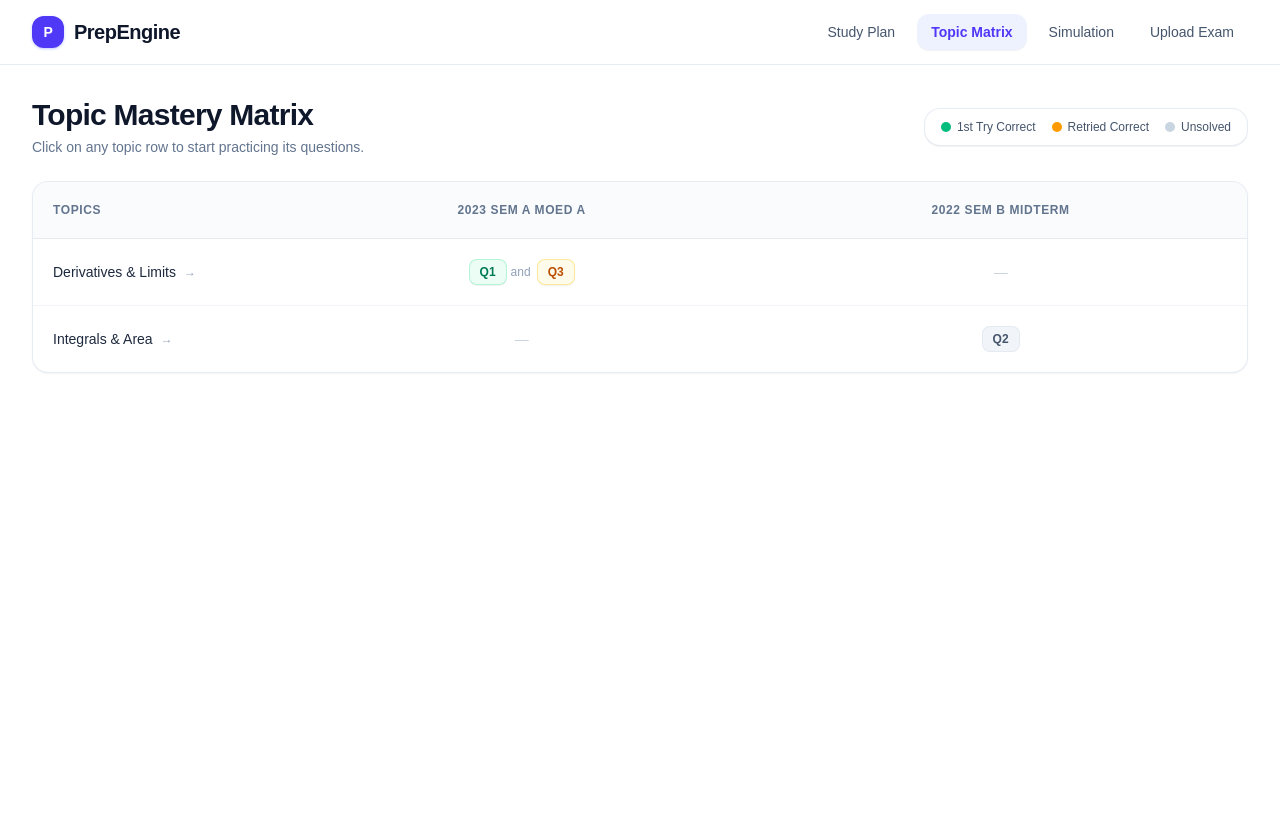
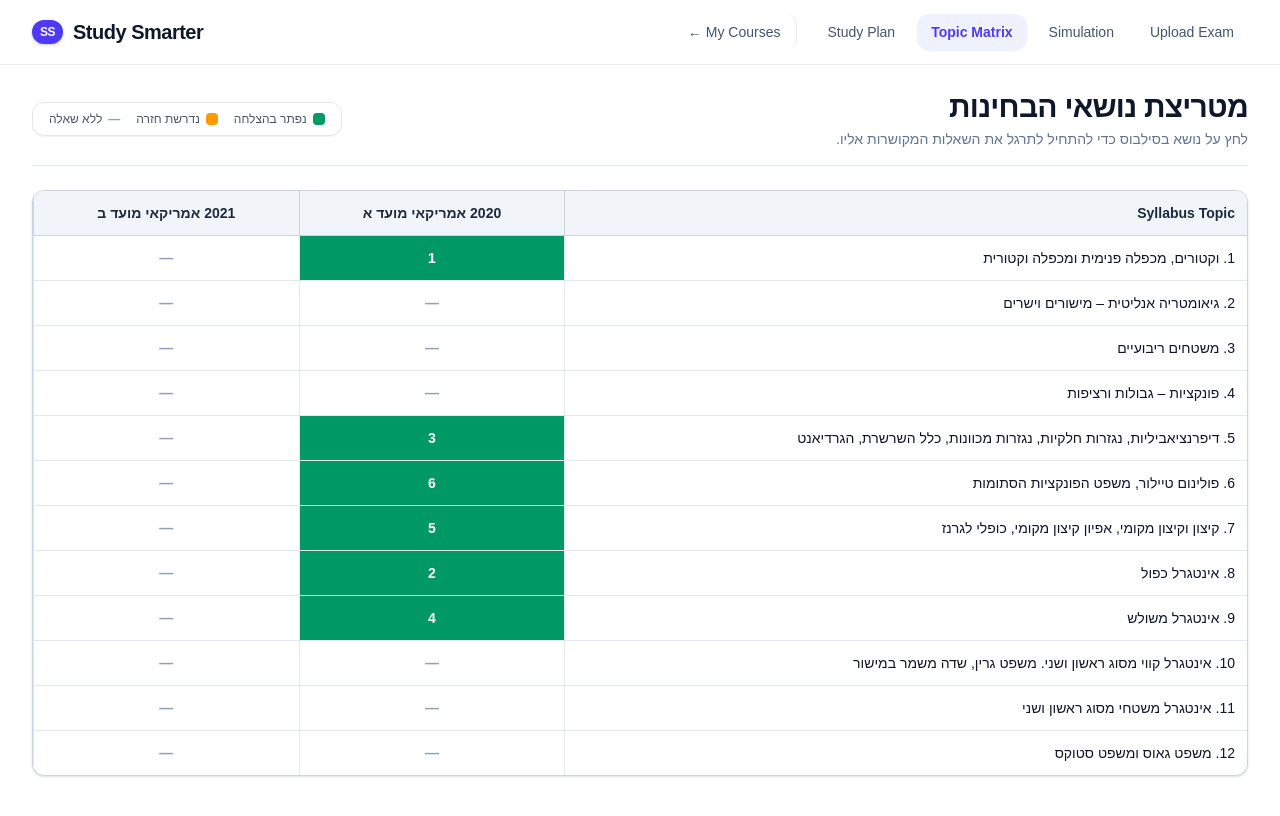
Before and after one commit to mariahazboun06-star/exam-engine-app-new, a Next.js app: page /matrix in a window 1280 px wide. Shown: the top 816 px of the page. Built offline with nearby package versions, Linux system fonts and the light colour scheme.

Commit message:
Update topic matrix to Hebrew RTL format

```diff
--- a/app/components/Navbar.tsx
+++ b/app/components/Navbar.tsx
@@ -5,6 +5,9 @@ import { usePathname } from 'next/navigation';
 
 export default function Navbar() {
   const pathname = usePathname();
+
+  // Hide course-specific actions on global/dashboard pages
+  const isDashboard = pathname === '/dashboard' || pathname === '/';
 
   const navItems = [
     { name: 'Study Plan', href: '/plan' },
@@ -17,14 +20,24 @@ export default function Navbar() {
     <header className="sticky top-0 z-50 backdrop-blur-md bg-white/80 border-b border-slate-200/80">
       <div className="max-w-7xl mx-auto px-4 sm:px-6 lg:px-8">
         <div className="flex items-center justify-between h-16">
-          <Link href="/plan" className="flex items-center gap-2.5 font-bold text-xl text-slate-900 tracking-tight">
-            <span className="flex items-center justify-center w-8 h-8 rounded-xl bg-indigo-600 text-white font-black text-sm shadow-sm shadow-indigo-200">
-              P
+          {/* Logo / Brand */}
+          <Link href="/dashboard" className="flex items-center gap-2.5 font-bold text-xl text-slate-900 tracking-tight">
+            <span className="flex items-center justify-center px-2 py-1 rounded-xl bg-indigo-600 text-white font-black text-xs shadow-sm shadow-indigo-200">
+              SS
             </span>
-            <span>PrepEngine</span>
+            <span>Study Smarter</span>
           </Link>
 
+          {/* Navigation Items - Only visible when inside a specific course view */}
+          {!isDashboard && (
             <nav className="flex items-center gap-1 sm:gap-2">
+              <Link
+                href="/dashboard"
+                className="px-3.5 py-2 rounded-xl text-sm font-medium text-slate-600 hover:text-slate-900 hover:bg-slate-100/80 transition-all mr-2 border-r border-slate-200 pr-4"
+              >
+                ← My Courses
+              </Link>
+
               {navItems.map((item) => {
                 const isActive = pathname.startsWith(item.href);
                 return (
@@ -42,6 +55,7 @@ export default function Navbar() {
                 );
               })}
             </nav>
+          )}
         </div>
       </div>
     </header>
--- a/app/layout.tsx
+++ b/app/layout.tsx
@@ -3,7 +3,7 @@ import Navbar from '@/app/components/Navbar';
 import './globals.css';
 
 export const metadata: Metadata = {
-  title: 'PrepEngine | Smart Student Hub',
+  title: 'Study Smarter | Smart Student Hub',
   description: 'Dynamic spaced repetition and exam mastery platform',
 };
 
--- a/app/matrix/page.tsx
+++ b/app/matrix/page.tsx
@@ -9,113 +9,121 @@ export default function TopicMatrixPage() {
   useEffect(() => {
     setMatrixData({
       exams: [
-        { id: 'e1', title: '2023 Sem A Moed A' },
-        { id: 'e2', title: '2022 Sem B Midterm' }
+        { id: 'e1', title: '2020 אמריקאי מועד א' },
+        { id: 'e2', title: '2021 אמריקאי מועד ב' }
       ],
       topics: [
-        { id: 't1', name: 'Derivatives & Limits' },
-        { id: 't2', name: 'Integrals & Area' }
+        { id: 't1', num: 1, name: 'וקטורים, מכפלה פנימית ומכפלה וקטורית' },
+        { id: 't2', num: 2, name: 'גיאומטריה אנליטית – מישורים וישרים' },
+        { id: 't3', num: 3, name: 'משטחים ריבועיים' },
+        { id: 't4', num: 4, name: 'פונקציות – גבולות ורציפות' },
+        { id: 't5', num: 5, name: 'דיפרנציאביליות, נגזרות חלקיות, נגזרות מכוונות, כלל השרשרת, הגרדיאנט' },
+        { id: 't6', num: 6, name: 'פולינום טיילור, משפט הפונקציות הסתומות' },
+        { id: 't7', num: 7, name: 'קיצון וקיצון מקומי, אפיון קיצון מקומי, כופלי לגרנז' },
+        { id: 't8', num: 8, name: 'אינטגרל כפול' },
+        { id: 't9', num: 9, name: 'אינטגרל משולש' },
+        { id: 't10', num: 10, name: 'אינטגרל קווי מסוג ראשון ושני. משפט גרין, שדה משמר במישור' },
+        { id: 't11', num: 11, name: 'אינטגרל משטחי מסוג ראשון ושני' },
+        { id: 't12', num: 12, name: 'משפט גאוס ומשפט סטוקס' }
       ],
       questions: [
-        { id: 'q1', q_number: 1, exam_id: 'e1', topic_id: 't1', first_try_correct: true, total_attempts: 1 },
-        { id: 'q2', q_number: 3, exam_id: 'e1', topic_id: 't1', first_try_correct: false, total_attempts: 2, latest_correct: true },
-        { id: 'q3', q_number: 2, exam_id: 'e2', topic_id: 't2', first_try_correct: null, total_attempts: 0 }
+        { id: 'q1', q_number: '1', exam_id: 'e1', topic_id: 't1', status: 'correct' },
+        { id: 'q2', q_number: '3', exam_id: 'e1', topic_id: 't5', status: 'correct' },
+        { id: 'q3', q_number: '6', exam_id: 'e1', topic_id: 't6', status: 'correct' },
+        { id: 'q4', q_number: '5', exam_id: 'e1', topic_id: 't7', status: 'correct' },
+        { id: 'q5', q_number: '2', exam_id: 'e1', topic_id: 't8', status: 'correct' },
+        { id: 'q6', q_number: '4', exam_id: 'e1', topic_id: 't9', status: 'correct' }
       ]
     });
   }, []);
 
   if (!matrixData) {
     return (
-      <div className="min-h-[60vh] flex items-center justify-center">
-        <div className="text-slate-400 font-medium animate-pulse">Loading Knowledge Matrix...</div>
+      <div className="min-h-[60vh] flex items-center justify-center" dir="rtl">
+        <div className="text-slate-400 font-medium animate-pulse">טוען את מטריצת הנושאים...</div>
       </div>
     );
   }
 
-  const getQuestionStyle = (q: any) => {
-    if (q.first_try_correct === true) {
-      return 'bg-emerald-50 text-emerald-700 border-emerald-200/80 shadow-2xs';
-    }
-    if (q.first_try_correct === false && q.latest_correct && q.total_attempts > 1) {
-      return 'bg-amber-50 text-amber-700 border-amber-200/80 shadow-2xs';
-    }
-    return 'bg-slate-100 text-slate-600 border-slate-200/80';
-  };
-
   return (
-    <div className="max-w-7xl mx-auto pt-8 px-4 sm:px-6 lg:px-8 space-y-6">
-      <div className="flex flex-col sm:flex-row sm:items-center justify-between gap-4">
+    <div className="max-w-7xl mx-auto pt-6 px-4 sm:px-6 lg:px-8 space-y-6" dir="rtl">
+      {/* Header Bar */}
+      <div className="flex flex-col sm:flex-row sm:items-center justify-between gap-4 border-b border-slate-200 pb-4">
         <div>
-          <h1 className="text-2xl sm:text-3xl font-bold text-slate-900 tracking-tight">Topic Mastery Matrix</h1>
+          <h1 className="text-2xl sm:text-3xl font-bold text-slate-900 tracking-tight">מטריצת נושאי הבחינות</h1>
           <p className="text-slate-500 text-sm mt-1">
-            Click on any topic row to start practicing its questions.
+            לחץ על נושא בסילבוס כדי להתחיל לתרגל את השאלות המקושרות אליו.
           </p>
         </div>
 
-        <div className="flex items-center gap-4 bg-white px-4 py-2.5 rounded-2xl border border-slate-200/80 text-xs font-medium text-slate-600 shadow-2xs">
+        {/* Legend */}
+        <div className="flex items-center gap-4 bg-white px-4 py-2 rounded-xl border border-slate-200 text-xs font-medium text-slate-600 shadow-2xs">
           <span className="flex items-center gap-1.5">
-            <span className="w-2.5 h-2.5 rounded-full bg-emerald-500"></span> 1st Try Correct
+            <span className="w-3 h-3 rounded bg-emerald-600"></span> נפתר בהצלחה
           </span>
           <span className="flex items-center gap-1.5">
-            <span className="w-2.5 h-2.5 rounded-full bg-amber-500"></span> Retried Correct
+            <span className="w-3 h-3 rounded bg-amber-500"></span> נדרשת חזרה
           </span>
           <span className="flex items-center gap-1.5">
-            <span className="w-2.5 h-2.5 rounded-full bg-slate-300"></span> Unsolved
+            <span className="text-slate-400 font-bold">—</span> ללא שאלה
           </span>
         </div>
       </div>
 
-      <div className="bg-white rounded-2xl border border-slate-200/80 shadow-xs overflow-hidden">
+      {/* Sheet Matrix Container */}
+      <div className="bg-white rounded-xl border border-slate-300 shadow-sm overflow-hidden">
         <div className="overflow-x-auto">
-          <table className="w-full border-collapse text-left">
+          <table className="w-full border-collapse text-right text-sm">
             <thead>
-              <tr className="bg-slate-50/80 border-b border-slate-200/80 text-xs uppercase tracking-wider text-slate-500 font-semibold">
-                <th className="p-4 sm:p-5 w-64">Topics</th>
+              <tr className="bg-slate-100 border-b border-slate-300 text-slate-800 font-bold">
+                <th className="p-3 border-l border-slate-300 min-w-[320px]">
+                  Syllabus Topic
+                </th>
                 {matrixData.exams.map((exam: any) => (
-                  <th key={exam.id} className="p-4 sm:p-5 text-center min-w-[160px]">
+                  <th key={exam.id} className="p-3 text-center min-w-[180px] border-l border-slate-300">
                     {exam.title}
                   </th>
                 ))}
               </tr>
             </thead>
-            <tbody className="divide-y divide-slate-100 text-sm">
+            <tbody className="divide-y divide-slate-200">
               {matrixData.topics.map((topic: any) => {
-                const topicQuestions = matrixData.questions.filter((q: any) => q.topic_id === topic.id);
-                const isTopicMastered = topicQuestions.length > 0 && topicQuestions.every((q: any) => q.first_try_correct === true);
-
                 return (
-                  <tr key={topic.id} className="hover:bg-slate-50/50 transition-colors">
-                    <td className={`p-4 sm:p-5 font-medium transition-colors ${isTopicMastered ? 'bg-emerald-50/60 text-emerald-950' : 'text-slate-800'}`}>
+                  <tr key={topic.id} className="hover:bg-slate-50 transition-colors">
+                    {/* Syllabus Topic Title */}
+                    <td className="p-3 font-medium text-slate-900 border-l border-slate-200">
                       <Link
                         href={`/simulation?topicId=${topic.id}`}
-                        className="group inline-flex items-center gap-2 hover:text-indigo-600 transition-colors"
+                        className="hover:text-indigo-600 hover:underline transition-all block"
                       >
-                        <span>{topic.name}</span>
-                        <span className="text-slate-400 group-hover:translate-x-1 transition-transform text-xs">→</span>
+                        {topic.num}. {topic.name}
                       </Link>
                     </td>
 
+                    {/* Exam Columns */}
                     {matrixData.exams.map((exam: any) => {
-                      const cellQuestions = topicQuestions.filter((q: any) => q.exam_id === exam.id);
+                      const topicQuestions = matrixData.questions.filter(
+                        (q: any) => q.topic_id === topic.id && q.exam_id === exam.id
+                      );
+
+                      const hasQuestions = topicQuestions.length > 0;
+                      const isMastered = hasQuestions && topicQuestions.every((q: any) => q.status === 'correct');
 
                       return (
-                        <td key={exam.id} className="p-4 sm:p-5 text-center align-middle">
-                          {cellQuestions.length > 0 ? (
-                            <div className="flex flex-wrap items-center justify-center gap-1.5">
-                              {cellQuestions.map((q: any, idx: number) => (
-                                <span key={q.id} className="inline-flex items-center">
-                                  <span className={`px-2.5 py-1 text-xs font-semibold rounded-lg border ${getQuestionStyle(q)}`}>
-                                    Q{q.q_number}
-                                  </span>
-                                  {idx < cellQuestions.length - 1 && (
-                                    <span className="ml-1 text-xs font-normal text-slate-400">and</span>
-                                  )}
-                                </span>
-                              ))}
-                            </div>
-                          ) : (
-                            <span className="text-slate-300 font-light">—</span>
-                          )}
+                        <td
+                          key={exam.id}
+                          className={`p-3 text-center font-bold border-l border-slate-200 transition-colors ${
+                            isMastered
+                              ? 'bg-emerald-600 text-white'
+                              : hasQuestions
+                              ? 'bg-amber-100 text-amber-900'
+                              : 'text-slate-400'
+                          }`}
+                        >
+                          {hasQuestions
+                            ? topicQuestions.map((q: any) => q.q_number).join(', ')
+                            : '—'
+                          }
                         </td>
                       );
                     })}
```
Lines whose indentation alone changed are shown as unchanged.
